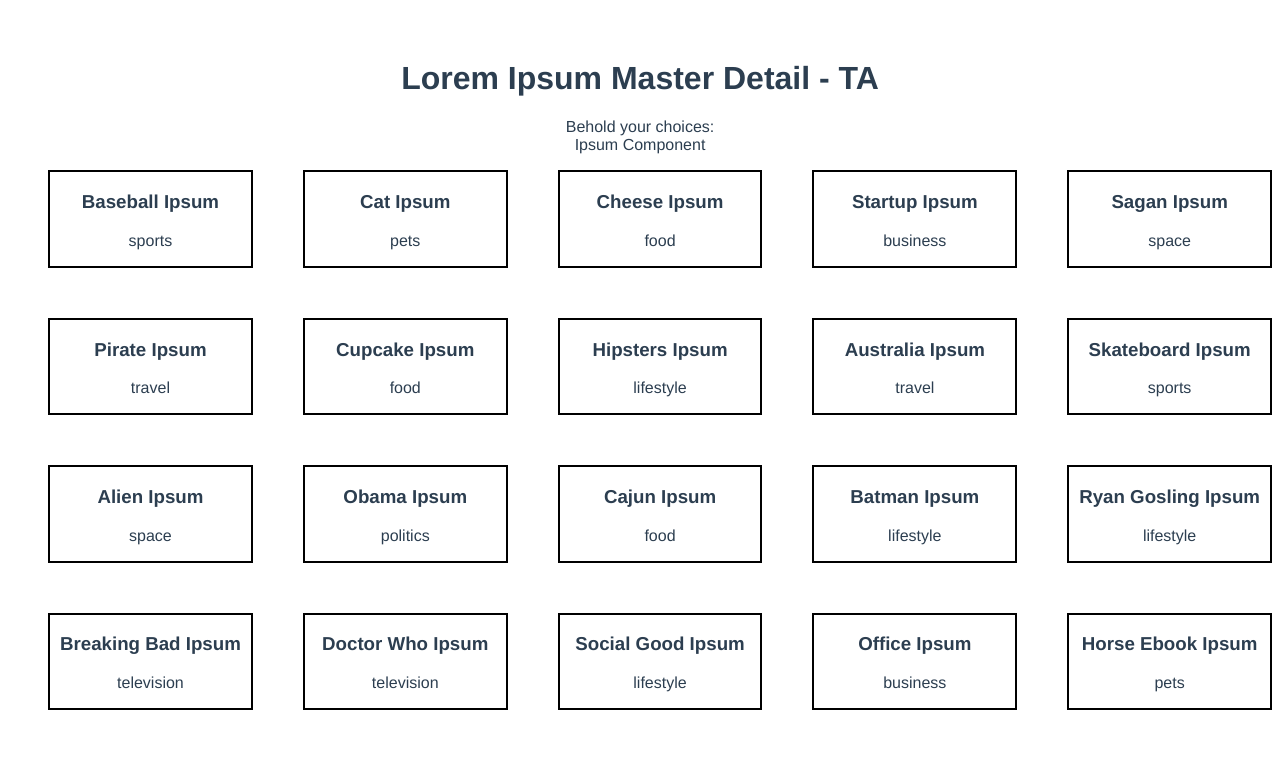
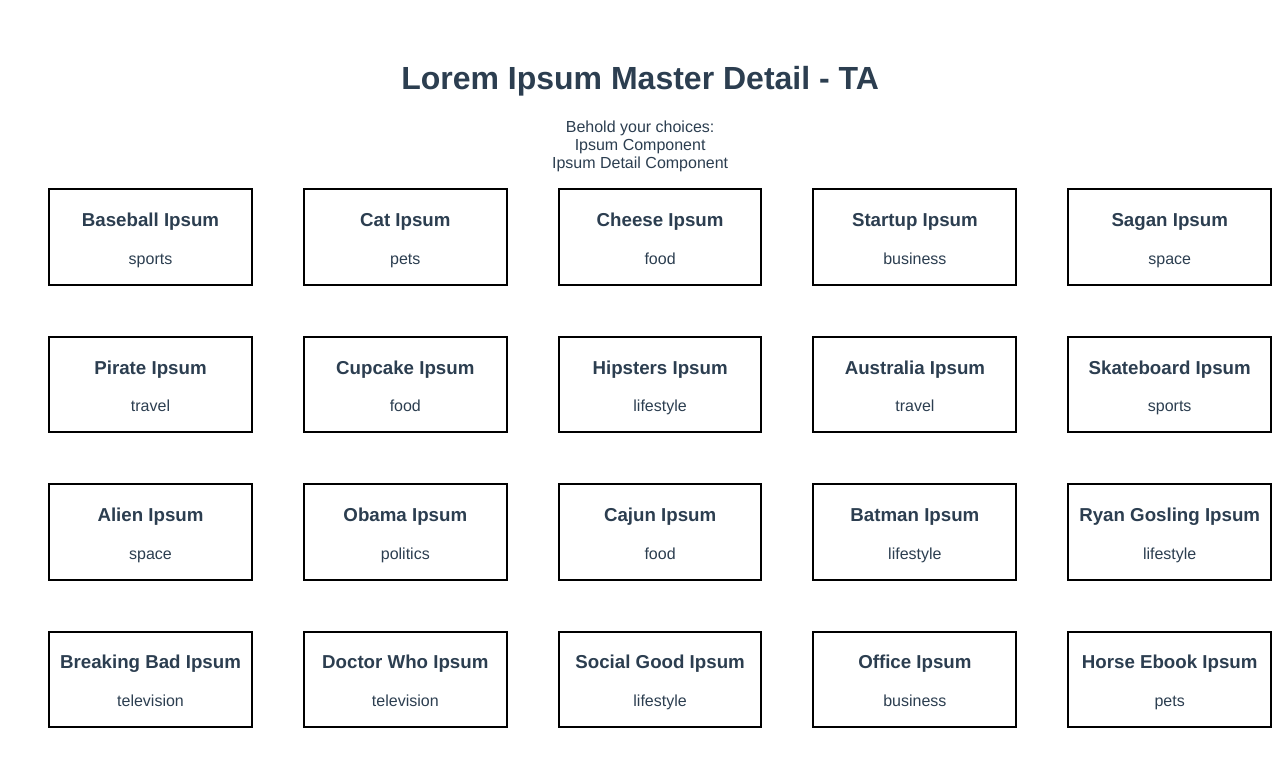
Before and after one commit to MariahAdams/lorem-ipsum, a Vue app: page / in a window 1280 px wide. Shown: the top 766 px of the page. Built offline with nearby package versions, Linux system fonts and the light colour scheme.

Commit message:
wired up IpsumDetail component

```diff
--- a/src/components/Ipsum.vue
+++ b/src/components/Ipsum.vue
@@ -1,12 +1,17 @@
 <template>
   <section>
     Ipsum Component
+    <IpsumDetail />
   </section>
 </template>
 
 <script>
+import IpsumDetail from './IpsumDetail';
+
 export default {
-
+  components: {
+    IpsumDetail
+  }
 };
 </script>
 
--- /dev/null
+++ b/src/components/IpsumDetail.vue
@@ -0,0 +1,15 @@
+<template>
+  <div>
+    Ipsum Detail Component
+  </div>
+</template>
+
+<script>
+export default {
+
+};
+</script>
+
+<style>
+
+</style>
```
